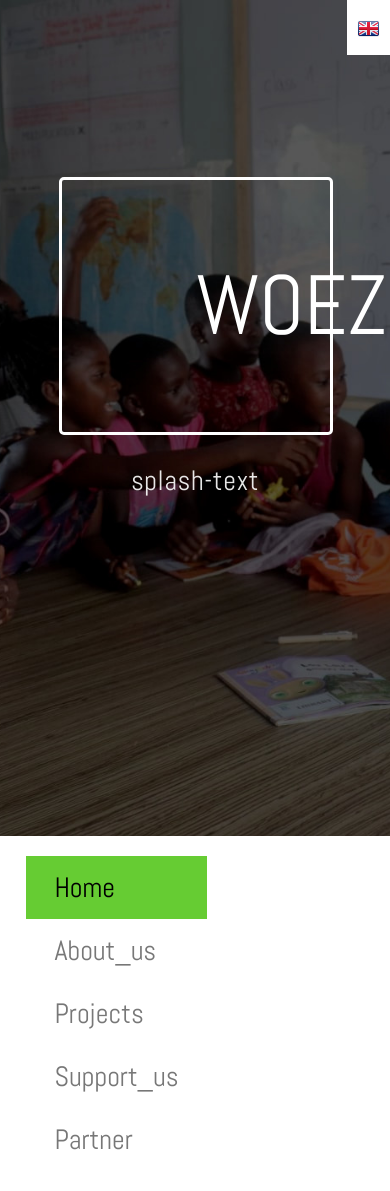
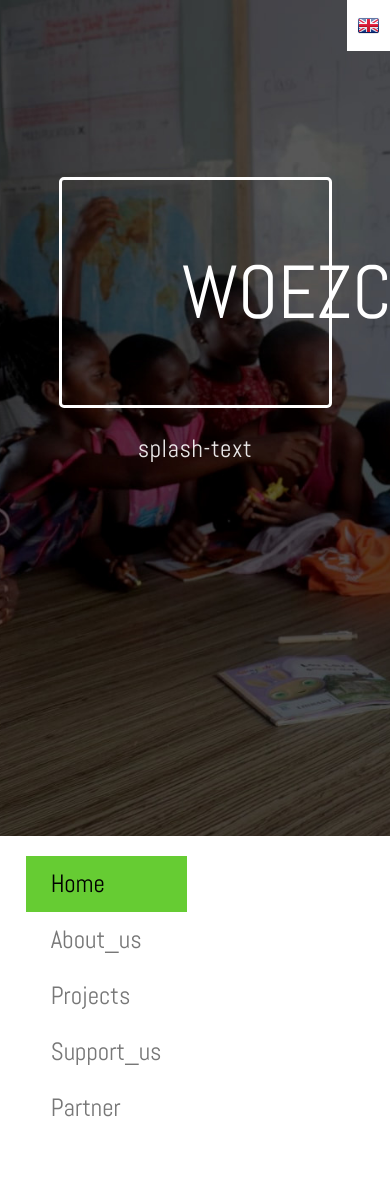
Before and after one commit to Lightshadow244/HoPe, a Django app: template HoPe/Foerder/templates/Foerder/index.html in a window 390 px wide. After the commit the page ends 1117 px from the top, so only its background shows below. Run offline with Django 3.2, Linux system fonts and the light colour scheme; the template is opened without the code that fills it, so the values that code supplies are empty.

Commit message:
css mobile

```diff
--- a/HoPe/static/css/custom_02.css
+++ b/HoPe/static/css/custom_02.css
@@ -368,7 +368,7 @@ width:100%;
 
 @media only screen and (max-width: 899px) {
 	body {
-		font-size: 140%;
+		font-size: 125%;
 	}
 	.content {
 		width: auto;
```
